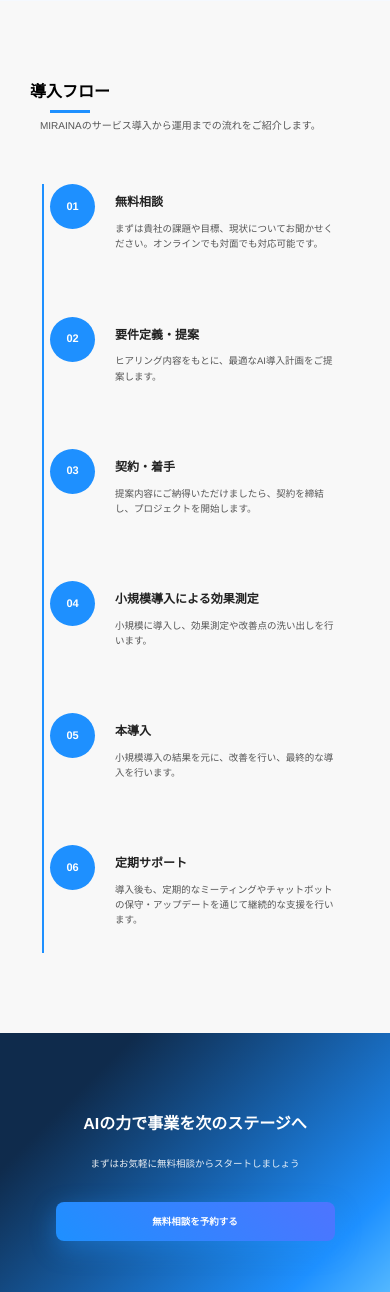
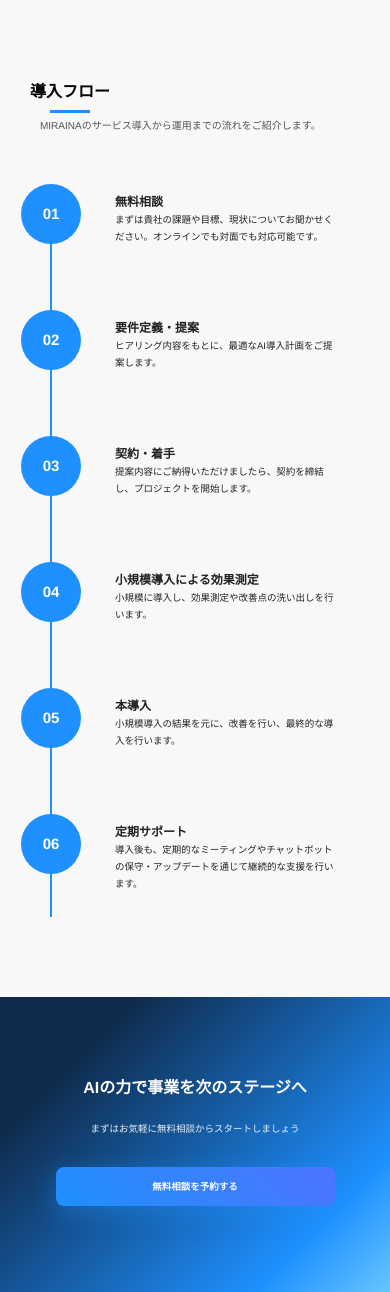
Before and after one commit to yusaku-0312/MIRAINAApp, a Flask app: page /services in a window 390 px wide. Shown: the part 3733-5025 px from the top of the page. Run offline with Flask 3, Linux system fonts and the light colour scheme; some web fonts are replaced.

Commit message:
fix work flow

```diff
--- a/static/css/services.css
+++ b/static/css/services.css
@@ -235,9 +235,10 @@
     position: absolute;
     top: 0;
     bottom: 0;
-    left: 30px;
+    left: 30px; /* 中心線の位置 */
     width: 2px;
     background-color: #1E90FF;
+    z-index: 0; /* 丸を貫通させるため、z-indexを低く設定 */
 }
 
 .flow-step {
@@ -261,26 +262,16 @@
     justify-content: center;
     font-size: 1.5rem;
     font-weight: bold;
-    z-index: 1;
+    z-index: 1; /* 数字の丸は線の上に表示 */
     flex-shrink: 0; /* スマホ対応：縮小を防止 */
+    position: relative; /* 位置調整のために追加 */
+    left: -29px; /* 縦線の中央に丸を配置するための調整 */
 }
 
 .step-content {
-    margin-left: 30px;
+    margin-left: 0; /* 元の余白をリセット */
     padding: 10px 0;
 }
-
-.step-content h3 {
-    font-size: 1.4rem;
-    margin-bottom: 10px;
-    font-weight: 600;
-}
-
-.step-content p {
-    color: #555;
-    line-height: 1.6;
-}
-
 /* FAQ */
 .faq-section {
     padding: 80px 0;
@@ -529,10 +520,8 @@
         font-size: 1.1rem;
     }
 
-    .flow-steps::before {
-        left: 25px;
-    }
 }
+
 
 @media (max-width: 576px) {
     .services-hero-section {
@@ -589,18 +578,8 @@
         height: 10px;
     }
 
-    .step-number {
-        width: 45px; /* スマホ対応：サイズ調整 */
-        height: 45px;
-        font-size: 1.1rem;
-    }
-
-    .flow-steps::before {
-        left: 22px; /* 縮小した円の中心に合わせる */
-    }
-
     .step-content {
-        margin-left: 20px; /* スマホ対応：余白調整 */
+        margin-left: 5px; /* スマホ対応：余白調整 */
     }
 
     .step-content h3 {
@@ -649,16 +628,6 @@
         font-size: 1.4rem;
     }
 
-    .step-number {
-        width: 40px;
-        height: 40px;
-        font-size: 1rem;
-    }
-
-    .flow-steps::before {
-        left: 20px;
-    }
-
     .btn-accent {
         padding: 10px 20px;
         font-size: 0.9rem;
```
